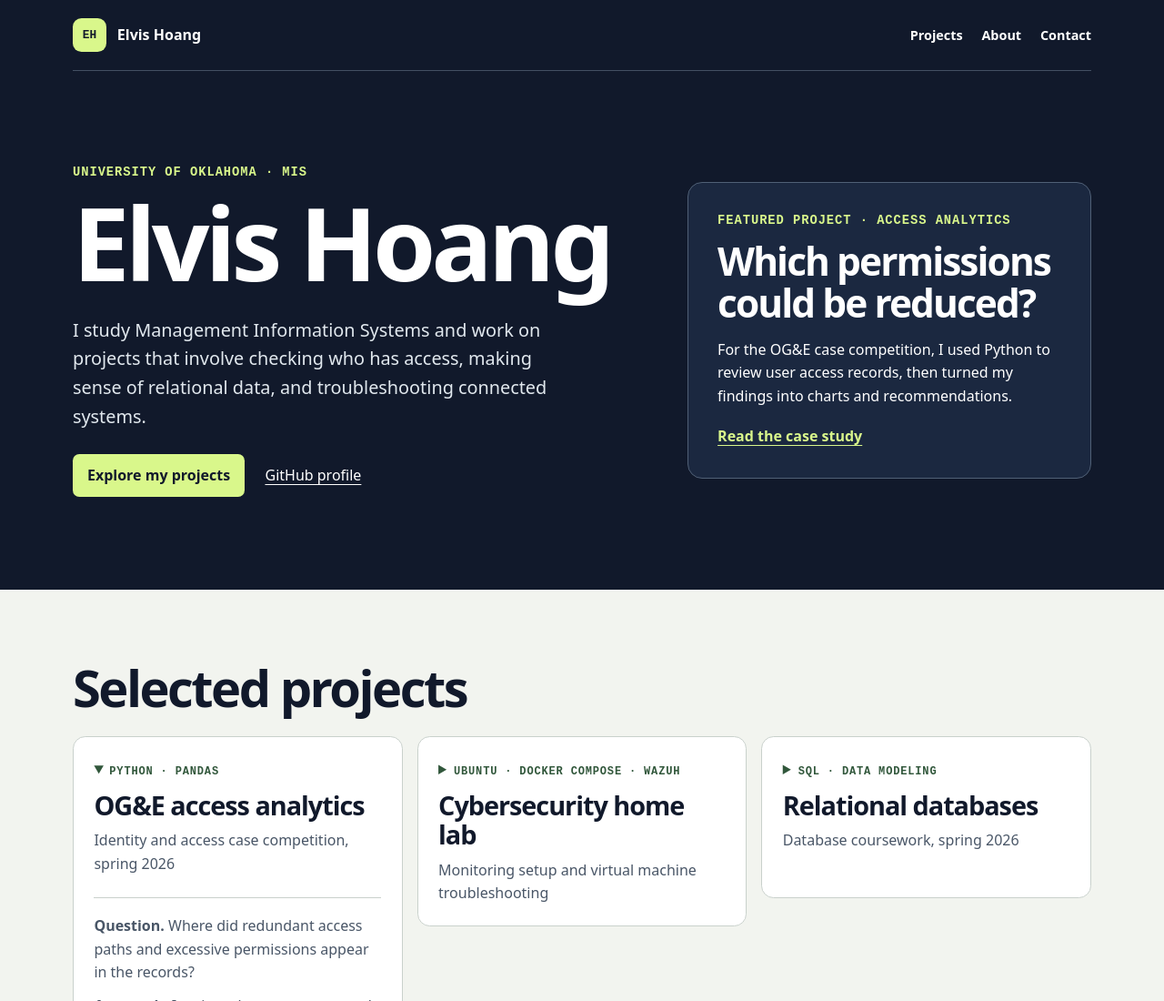
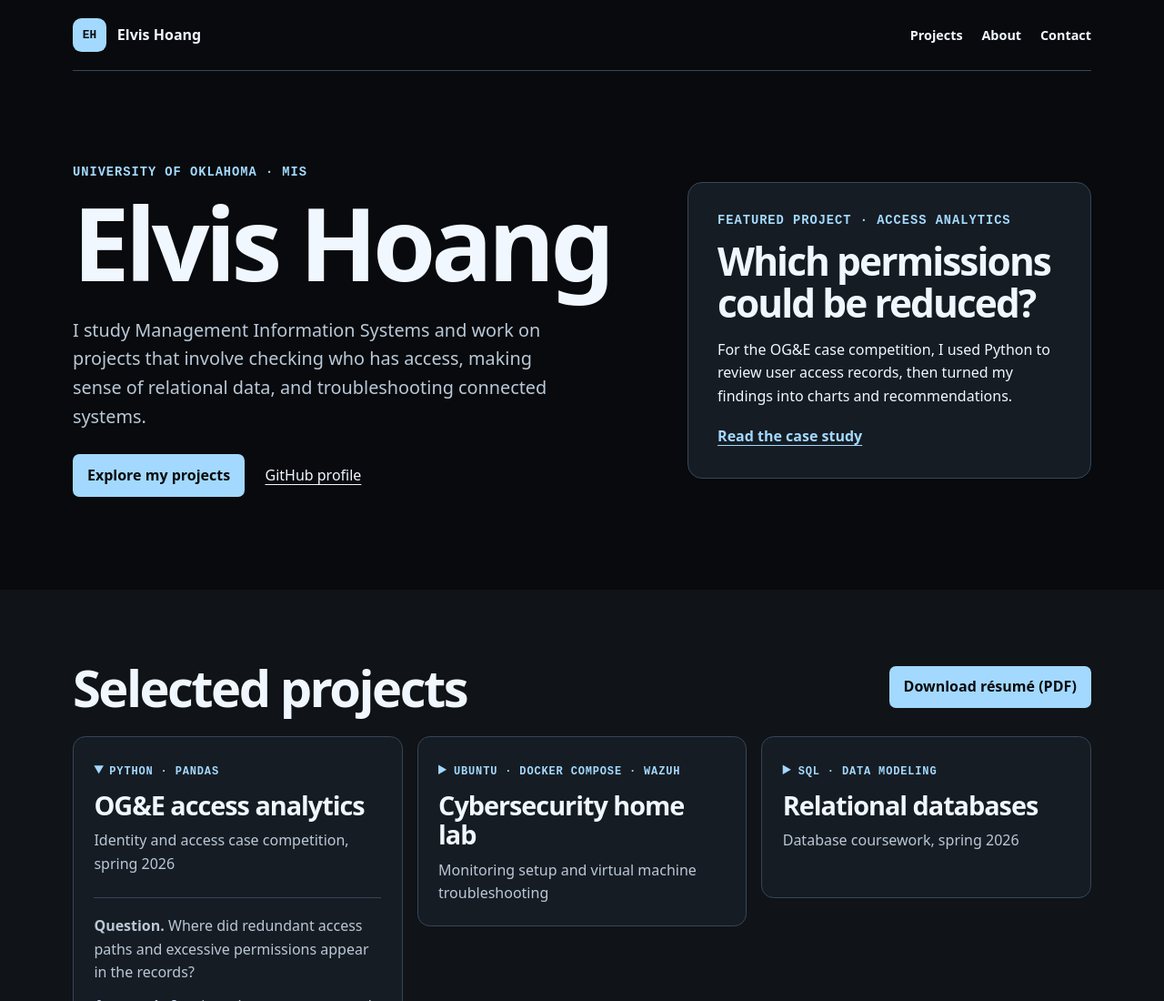
Before and after one commit to hoanguy12/hoanguy12.github.io, a plain HTML site: page index.html in a window 1280 px wide. Shown: the top 1100 px of the page at 91% size. Drawn offline with Linux system fonts and the light colour scheme.

Commit message:
Apply black and light blue theme and add resume download

```diff
--- a/index.html
+++ b/index.html
@@ -4,23 +4,23 @@
   <meta charset="utf-8">
   <meta name="viewport" content="width=device-width, initial-scale=1">
   <meta name="description" content="Elvis Hoang's portfolio of access analytics, relational database coursework, and systems troubleshooting projects.">
-  <meta name="theme-color" content="#11192b">
+  <meta name="theme-color" content="#080a0d">
   <title>Elvis Hoang | Information Systems Portfolio</title>
   <style>
-    :root { color-scheme: light; --ink:#11192b; --paper:#f2f4ef; --white:#fff; --muted:#495667; --line:#c9d1cc; --accent:#d9f78b; --green:#31573b; }
+    :root { color-scheme: dark; --ink:#080a0d; --paper:#101317; --surface:#161c23; --text:#f1f7ff; --muted:#bac8d7; --line:#35475a; --accent:#a3d9ff; }
     * { box-sizing:border-box; }
     html { scroll-behavior:smooth; }
-    body { margin:0; background:var(--paper); color:var(--ink); font:1rem/1.6 system-ui,sans-serif; }
+    body { margin:0; background:var(--paper); color:var(--text); font:1rem/1.6 system-ui,sans-serif; }
     a { color:inherit; text-underline-offset:.24em; }
     a:hover { text-decoration-thickness:.14em; }
-    a:focus-visible, summary:focus-visible { outline:3px solid #27805b; outline-offset:5px; }
+    a:focus-visible, summary:focus-visible { outline:3px solid var(--accent); outline-offset:5px; }
     h1,h2,h3,p { margin:0; }
     h1,h2,h3 { line-height:1.08; letter-spacing:-.045em; }
     .wrap { width:min(1120px, calc(100% - 48px)); margin-inline:auto; }
-    .skip { position:absolute; top:.5rem; left:.5rem; transform:translateY(-200%); background:white; padding:.5rem; z-index:2; }
+    .skip { position:absolute; top:.5rem; left:.5rem; transform:translateY(-200%); background:var(--accent); color:var(--ink); padding:.5rem; z-index:2; }
     .skip:focus { transform:none; }
-    .top { background:var(--ink); color:var(--white); }
-    .bar { display:flex; align-items:center; justify-content:space-between; gap:1.25rem; padding:1.25rem 0; border-bottom:1px solid #435063; }
+    .top { background:var(--ink); color:var(--text); }
+    .bar { display:flex; align-items:center; justify-content:space-between; gap:1.25rem; padding:1.25rem 0; border-bottom:1px solid var(--line); }
     .brand { display:inline-flex; align-items:center; gap:.75rem; font-weight:750; white-space:nowrap; text-decoration:none; }
     .monogram { display:grid; place-items:center; width:2.3rem; aspect-ratio:1; color:var(--ink); background:var(--accent); border-radius:.6rem; font:700 .8rem ui-monospace,monospace; }
     nav { display:flex; flex-wrap:wrap; gap:.3rem 1.3rem; }
@@ -30,21 +30,23 @@
     .eyebrow { font:700 .86rem/1.45 ui-monospace,monospace; letter-spacing:.07em; text-transform:uppercase; }
     .hero .eyebrow { color:var(--accent); }
     h1 { font-size:clamp(3.7rem,9vw,7rem); margin:.35rem 0 1.25rem; }
-    .lead { max-width:33rem; color:#e1e8ee; font-size:clamp(1.04rem,2vw,1.24rem); }
+    .lead { max-width:33rem; color:var(--muted); font-size:clamp(1.04rem,2vw,1.24rem); }
     .actions { display:flex; flex-wrap:wrap; gap:.8rem 1.4rem; align-items:center; margin-top:1.6rem; }
     .button { display:inline-block; background:var(--accent); color:var(--ink); padding:.65rem 1rem; border-radius:.45rem; font-weight:750; text-decoration:none; }
-    .button:hover { background:#ebffb8; }
-    .feature { border:1px solid #506076; border-radius:1rem; padding:clamp(1.15rem,4vw,2rem); background:#1b2840; }
+    .button:hover { background:#d3edff; }
+    .feature { border:1px solid var(--line); border-radius:1rem; padding:clamp(1.15rem,4vw,2rem); background:var(--surface); }
     .feature h2 { margin:.7rem 0 1rem; font-size:clamp(1.7rem,4vw,2.65rem); }
     .feature p + p { margin-top:.8rem; }
     .feature a { display:inline-block; margin-top:1.2rem; font-weight:700; color:var(--accent); }
     .section { padding-block:clamp(2.7rem,6vw,5.5rem); }
     .section h2 { margin-bottom:1.5rem; font-size:clamp(2.2rem,5vw,3.5rem); }
+    .section-heading { display:flex; flex-wrap:wrap; justify-content:space-between; align-items:center; gap:.9rem 1.5rem; margin-bottom:1.5rem; }
+    .section-heading h2 { margin:0; }
     .projects { display:grid; grid-template-columns:repeat(3,minmax(0,1fr)); gap:1rem; align-items:start; }
-    details { border:1px solid var(--line); background:var(--white); border-radius:.85rem; scroll-margin-top:1rem; }
+    details { border:1px solid var(--line); background:var(--surface); border-radius:.85rem; scroll-margin-top:1rem; }
     summary { cursor:pointer; padding:1.4rem; min-height:11rem; }
-    summary::marker { color:var(--green); }
-    summary .eyebrow { color:var(--green); font-size:.75rem; }
+    summary::marker { color:var(--accent); }
+    summary .eyebrow { color:var(--accent); font-size:.75rem; }
     .project-title { display:block; font-size:clamp(1.35rem,3vw,1.8rem); line-height:1.12; letter-spacing:-.035em; margin:.65rem 0; }
     .project-context, .case p, .about p { color:var(--muted); }
     .case { margin:0 1.4rem; padding:1.1rem 0 1.35rem; border-top:1px solid var(--line); }
@@ -55,7 +57,7 @@
     .about h3 { font-size:1.65rem; margin:.3rem 0 1rem; }
     .about ul { margin:0; padding-left:1.2rem; }
     .about li + li { margin-top:.45rem; }
-    .footer { background:var(--ink); color:var(--white); }
+    .footer { background:var(--ink); color:var(--text); }
     .footer .wrap { display:flex; justify-content:space-between; align-items:center; gap:1rem 2rem; flex-wrap:wrap; padding-block:2rem; }
     .footer h2 { font-size:1.75rem; }
     .footer a { margin-right:1.25rem; font-weight:700; }
@@ -88,7 +90,10 @@
   </header>
   <main id="main">
     <section class="wrap section" id="work" aria-labelledby="work-title">
-      <h2 id="work-title">Selected projects</h2>
+      <div class="section-heading">
+        <h2 id="work-title">Selected projects</h2>
+        <a class="button" href="Elvis_Hoang_Resume.pdf" download>Download résumé (PDF)</a>
+      </div>
       <div class="projects">
         <details id="access-review" open>
           <summary><span class="eyebrow">Python · pandas</span><strong class="project-title">OG&amp;E access analytics</strong><span class="project-context">Identity and access case competition, spring 2026</span></summary>
```
Also changed, not shown: 1 other file.
